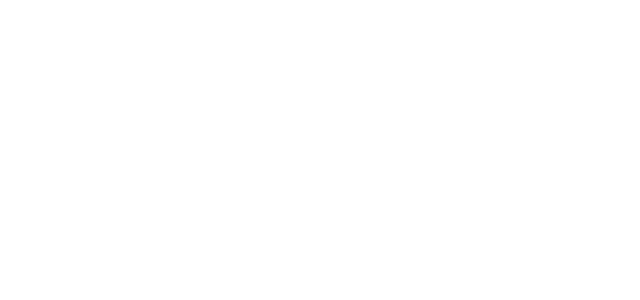
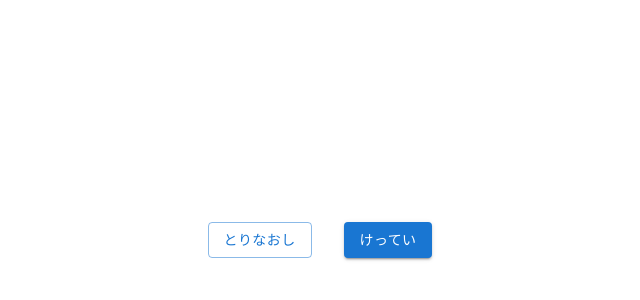
Before and after one commit to mikiya1130/katachi_monster, a Next.js app in the folder frontend/: page /confirm-silhouette in a window 1280 px wide. Shown: the part 176-476 px from the top of the page, without its empty margins (320-960 px from the left). Built offline with nearby package versions, Linux system fonts and the light colour scheme.

Commit message:
add: シルエット確認画面

```diff
--- a/frontend/src/app/confirm-silhouette/page.tsx
+++ b/frontend/src/app/confirm-silhouette/page.tsx
@@ -1,12 +1,48 @@
 "use client";
 
-import { Typography } from "@mui/material";
+import { Box, Button, Stack } from "@mui/material";
+import Link from "next/link";
 import { useSearchParams } from "next/navigation";
+import { useEffect, useState } from "react";
+
+import { axios } from "@/axios";
 
 const ConfirmSilhouette = () => {
   const searchParams = useSearchParams();
+  const [image, setImage] = useState<string>();
 
-  return <Typography>{searchParams.get("imagePath")}</Typography>;
+  useEffect(() => {
+    const imagePath = searchParams.get("imagePath");
+    if (imagePath) {
+      axios.get(imagePath, { responseType: "blob" }).then((res) => {
+        setImage(URL.createObjectURL(res.data));
+      });
+    }
+  }, [searchParams]);
+
+  return (
+    <Stack
+      height="inherit"
+      alignItems="center"
+      justifyContent="center"
+      spacing={4}
+      padding={4}
+    >
+      <Box
+        component="img"
+        src={image}
+        sx={{ aspectRatio: 1, objectFit: "contain" }}
+      />
+      <Stack direction="row" spacing={4}>
+        <Link href="/take-picture">
+          <Button variant="outlined">とりなおし</Button>
+        </Link>
+        <Link href="/select-silhouette">
+          <Button variant="contained">けってい</Button>
+        </Link>
+      </Stack>
+    </Stack>
+  );
 };
 
 export default ConfirmSilhouette;
```
Also changed, not shown: frontend/src/app/select-silhouette/page.tsx (added, +7 -0 lines).
